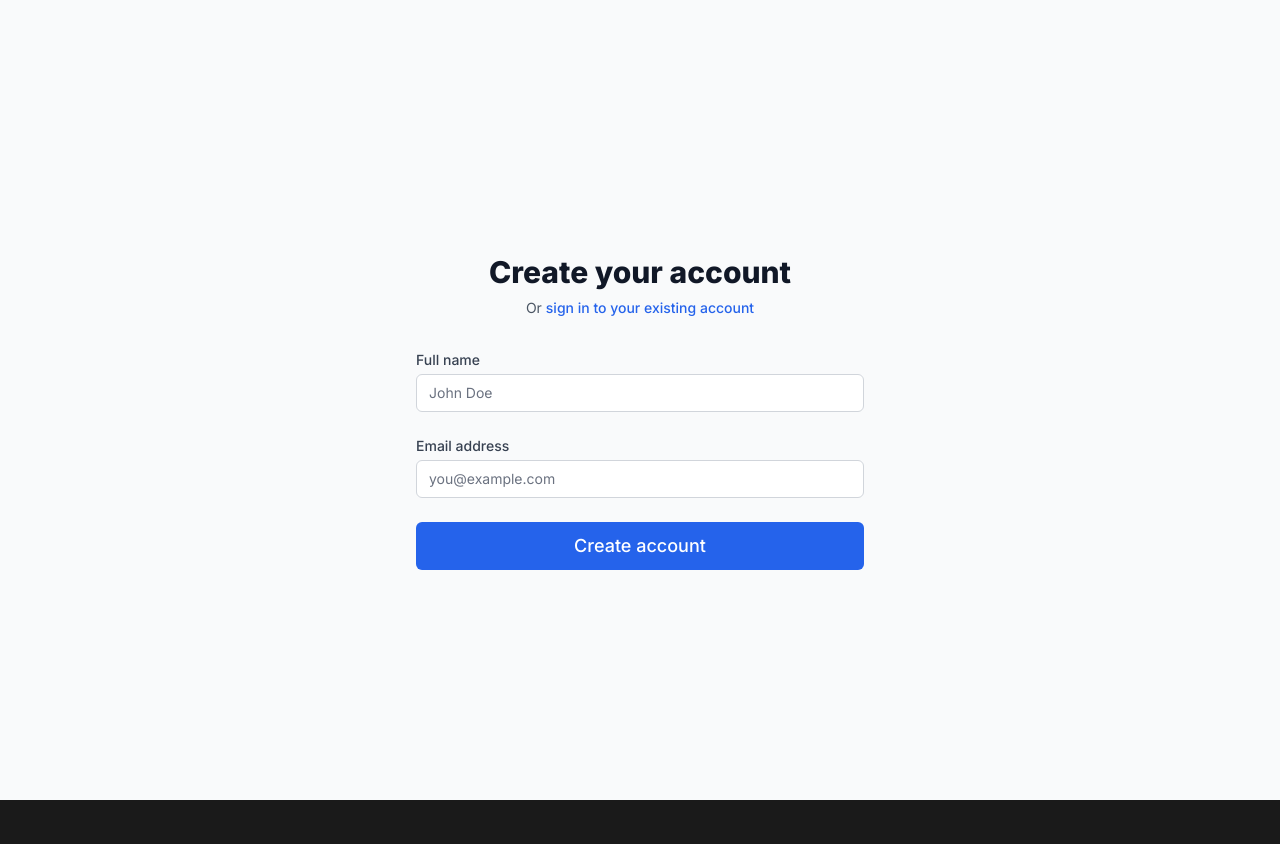
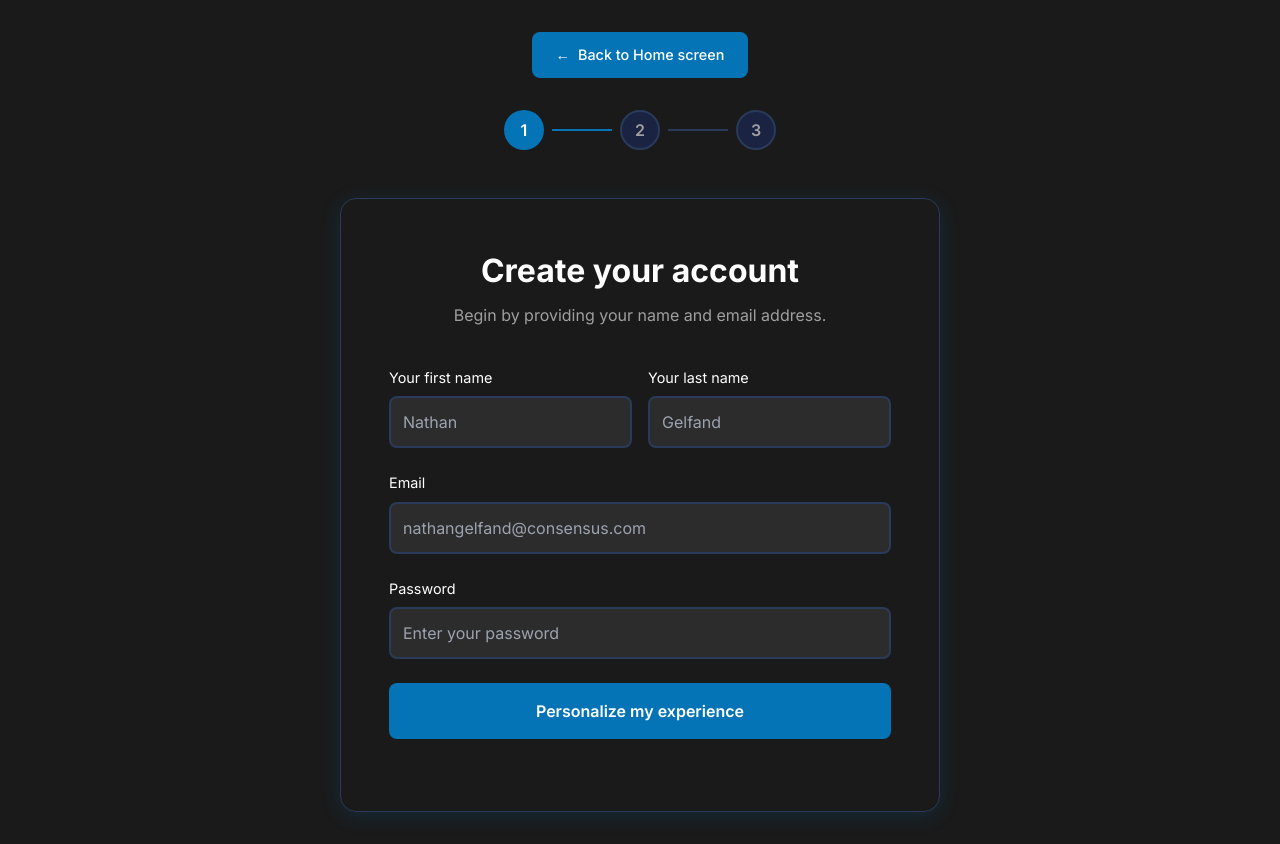
Before and after one commit to alanNEF/Consensus, a Next.js app: page /create-account in a window 1280 px wide. Before the commit the page ends 800 px from the top, so only its background shows below. Built offline with nearby package versions, Linux system fonts and the light colour scheme.

Commit message:
Added create account UI

```diff
--- /dev/null
+++ b/app/(auth)/create-account/create-account.css
@@ -0,0 +1,248 @@
+.createAccountContainer {
+  min-height: 100vh;
+  background: #1a1a1a;
+  padding: 2rem 1rem;
+  position: relative;
+}
+
+.createAccountContent {
+  max-width: 600px;
+  margin: 0 auto;
+  position: relative;
+  z-index: 1;
+}
+
+.backButtonContainer {
+  display: flex;
+  justify-content: center;
+  margin-bottom: 2rem;
+}
+
+.backButton {
+  display: inline-flex;
+  align-items: center;
+  gap: 0.5rem;
+  padding: 0.75rem 1.5rem;
+  background-color: #0474b6;
+  color: white;
+  border-radius: 8px;
+  text-decoration: none;
+  font-size: 0.9rem;
+  font-weight: 500;
+  transition: all 0.3s ease;
+  position: relative;
+  overflow: hidden;
+}
+
+.backButton::before {
+  content: "";
+  position: absolute;
+  top: 0;
+  left: -100%;
+  width: 100%;
+  height: 100%;
+  background: linear-gradient(90deg,
+      transparent,
+      rgba(255, 255, 255, 0.3),
+      transparent);
+  transition: left 0.5s ease;
+}
+
+.backButton:hover::before {
+  left: 100%;
+}
+
+.backButton:hover {
+  background-color: #0365a0;
+  box-shadow: 0 4px 12px rgba(4, 116, 182, 0.4);
+  transform: translateY(-1px);
+}
+
+.backButton:active {
+  transform: translateY(0);
+}
+
+.progressIndicator {
+  display: flex;
+  align-items: center;
+  justify-content: center;
+  gap: 0.5rem;
+  margin-bottom: 3rem;
+}
+
+.progressStep {
+  width: 40px;
+  height: 40px;
+  border-radius: 50%;
+  display: flex;
+  align-items: center;
+  justify-content: center;
+  color: white;
+  font-weight: 600;
+  font-size: 1rem;
+}
+
+.progressStepActive {
+  background-color: #0474b6;
+}
+
+.progressStepInactive {
+  background: #1a2342;
+  border: 2px solid #2a3a5a;
+  color: #9f9f9f;
+}
+
+.progressLine {
+  width: 60px;
+  height: 2px;
+}
+
+.progressLineActive {
+  background-color: #0474b6;
+}
+
+.progressLineInactive {
+  background: #2a3a5a;
+}
+
+.formCard {
+  background: transparent;
+  border-radius: 16px;
+  padding: 3rem;
+  box-shadow: 0 4px 20px rgba(4, 116, 182, 0.2);
+  border: 1px solid #2a3a5a;
+}
+
+.formHeader {
+  text-align: center;
+  margin-bottom: 2.5rem;
+}
+
+.formTitle {
+  font-size: 2rem;
+  font-weight: bold;
+  color: white;
+  margin-bottom: 0.5rem;
+}
+
+.formSubtitle {
+  font-size: 1rem;
+  color: #9f9f9f;
+}
+
+.nameFieldsContainer {
+  display: grid;
+  grid-template-columns: 1fr 1fr;
+  gap: 1rem;
+  margin-bottom: 1.5rem;
+}
+
+.formGroup {
+  margin-bottom: 1.5rem;
+}
+
+.formLabel {
+  display: block;
+  color: white;
+  font-size: 0.9rem;
+  margin-bottom: 0.5rem;
+}
+
+.formInput {
+  width: 100%;
+  padding: 0.75rem;
+  background-color: #2c2c2c;
+  border: 2px solid #2a3a5a;
+  border-radius: 8px;
+  color: white;
+  font-size: 1rem;
+  outline: none;
+  transition: border-color 0.2s, box-shadow 0.2s;
+}
+
+.formInput:focus {
+  border-color: #0474b6;
+  box-shadow: 0 0 0 3px rgba(4, 116, 182, 0.1);
+}
+
+.errorMessage {
+  color: #ff4444;
+  font-size: 0.875rem;
+  text-align: center;
+  margin-bottom: 1rem;
+}
+
+.submitButton {
+  width: 100%;
+  padding: 1rem;
+  background-color: #0474b6;
+  color: white;
+  border: none;
+  border-radius: 8px;
+  font-size: 1rem;
+  font-weight: 600;
+  cursor: pointer;
+  margin-bottom: 1.5rem;
+  transition: all 0.3s ease;
+  position: relative;
+  overflow: hidden;
+}
+
+.submitButton::before {
+  content: "";
+  position: absolute;
+  top: 0;
+  left: -100%;
+  width: 100%;
+  height: 100%;
+  background: linear-gradient(90deg,
+      transparent,
+      rgba(255, 255, 255, 0.3),
+      transparent);
+  transition: left 0.5s ease;
+}
+
+.submitButton:hover:not(:disabled)::before {
+  left: 100%;
+}
+
+.submitButton:hover:not(:disabled) {
+  background-color: #0365a0;
+  box-shadow: 0 4px 12px rgba(4, 116, 182, 0.4);
+  transform: translateY(-1px);
+}
+
+.submitButton:active:not(:disabled) {
+  transform: translateY(0);
+}
+
+.submitButton:disabled {
+  opacity: 0.6;
+  cursor: not-allowed;
+  transform: none;
+}
+
+.submitButton:disabled::before {
+  display: none;
+}
+
+.otherMethodsContainer {
+  text-align: center;
+}
+
+.otherMethodsButton {
+  background: none;
+  border: none;
+  color: white;
+  font-size: 0.9rem;
+  cursor: pointer;
+  display: inline-flex;
+  align-items: center;
+  gap: 0.25rem;
+  padding: 0.5rem;
+  transition: color 0.2s;
+}
+
+.otherMethodsButton:hover {
+  color: #0474b6;
+}
--- a/app/(auth)/create-account/page.tsx
+++ b/app/(auth)/create-account/page.tsx
@@ -2,14 +2,19 @@
 
 import { signIn } from "next-auth/react";
 import { useState } from "react";
-import Button from "@/components/ui/button";
+import { useRouter } from "next/navigation";
+import Link from "next/link";
+import "./create-account.css";
 
 export default function CreateAccountPage() {
+  const router = useRouter();
+  const [firstName, setFirstName] = useState("");
+  const [lastName, setLastName] = useState("");
+  const [organisation, setOrganisation] = useState("");
   const [email, setEmail] = useState("");
-  const [name, setName] = useState("");
   const [isLoading, setIsLoading] = useState(false);
   const [error, setError] = useState("");
-
+  const [password, setPassword] = useState("");
   const handleSubmit = async (e: React.FormEvent) => {
     e.preventDefault();
     setIsLoading(true);
@@ -38,47 +43,84 @@ export default function CreateAccountPage() {
   };
 
   return (
-    <div className="min-h-screen flex items-center justify-center bg-gray-50 py-12 px-4 sm:px-6 lg:px-8">
-      <div className="max-w-md w-full space-y-8">
-        <div>
-          <h2 className="mt-6 text-center text-3xl font-extrabold text-gray-900">
+    <div className="createAccountContainer">
+      <div className="createAccountContent">
+        {/* Back to Home screen button */}
+        <div className="backButtonContainer">
+          <Link href="/" className="backButton">
+            <span>←</span>
+            <span>Back to Home screen</span>
+          </Link>
+        </div>
+
+        {/* Progress Indicator */}
+        <div className="progressIndicator">
+          {/* Step 1 - Active */}
+          <div className="progressStep progressStepActive">
+            1
+          </div>
+          <div className="progressLine progressLineActive" />
+          {/* Step 2 - Inactive */}
+          <div className="progressStep progressStepInactive">
+            2
+          </div>
+          <div className="progressLine progressLineInactive" />
+          {/* Step 3 - Inactive */}
+          <div className="progressStep progressStepInactive">
+            3
+          </div>
+        </div>
+
+        {/* Main Form Card */}
+        <div className="formCard">
+          {/* Title and Subtitle */}
+          <div className="formHeader">
+            <h1 className="formTitle">
               Create your account
-          </h2>
-          <p className="mt-2 text-center text-sm text-gray-600">
-            Or{" "}
-            <a
-              href="/login"
-              className="font-medium text-blue-600 hover:text-blue-500"
-            >
-              sign in to your existing account
-            </a>
+            </h1>
+            <p className="formSubtitle">
+              Begin by providing your name and email address.
             </p>
           </div>
-        <form className="mt-8 space-y-6" onSubmit={handleSubmit}>
+
+          <form onSubmit={handleSubmit}>
+            {/* First Name and Last Name - Side by Side */}
+            <div className="nameFieldsContainer">
               <div>
-            <label
-              htmlFor="name"
-              className="block text-sm font-medium text-gray-700"
-            >
-              Full name
+                <label htmlFor="firstName" className="formLabel">
+                  Your first name
                 </label>
                 <input
-              id="name"
-              name="name"
+                  id="firstName"
+                  name="firstName"
                   type="text"
-              autoComplete="name"
-              value={name}
-              onChange={(e) => setName(e.target.value)}
-              className="mt-1 appearance-none relative block w-full px-3 py-2 border border-gray-300 placeholder-gray-500 text-gray-900 rounded-md focus:outline-none focus:ring-blue-500 focus:border-blue-500 focus:z-10 sm:text-sm"
-              placeholder="John Doe"
+                  autoComplete="given-name"
+                  value={firstName}
+                  onChange={(e) => setFirstName(e.target.value)}
+                  className="formInput"
+                  placeholder="Nathan"
                 />
               </div>
               <div>
-            <label
-              htmlFor="email"
-              className="block text-sm font-medium text-gray-700"
-            >
-              Email address
+                <label htmlFor="lastName" className="formLabel">
+                  Your last name
+                </label>
+                <input
+                  id="lastName"
+                  name="lastName"
+                  type="text"
+                  autoComplete="family-name"
+                  value={lastName}
+                  onChange={(e) => setLastName(e.target.value)}
+                  className="formInput"
+                  placeholder="Gelfand"
+                />
+              </div>
+            </div>
+            {/* Email */}
+            <div className="formGroup">
+              <label htmlFor="email" className="formLabel">
+                Email
               </label>
               <input
                 id="email"
@@ -88,26 +130,44 @@ export default function CreateAccountPage() {
                 required
                 value={email}
                 onChange={(e) => setEmail(e.target.value)}
-              className="mt-1 appearance-none relative block w-full px-3 py-2 border border-gray-300 placeholder-gray-500 text-gray-900 rounded-md focus:outline-none focus:ring-blue-500 focus:border-blue-500 focus:z-10 sm:text-sm"
-              placeholder="you@example.com"
+                className="formInput"
+                placeholder="nathangelfand@consensus.com"
               />
             </div>
 
-          {error && (
-            <div className="text-red-600 text-sm text-center">{error}</div>
-          )}
+            {/* Password */}
+            <div className="formGroup">
+              <label htmlFor="password" className="formLabel">
+                Password
+              </label>
+              <input
+                id="password"
+                name="password"
+                type="password"
+                autoComplete="new-password"
+                required
+                value={password}
+                onChange={(e) => setPassword(e.target.value)}
+                className="formInput"
+                placeholder="Enter your password"
+              />
+            </div>
 
-          <div>
-            <Button
+            {/* Error Message */}
+            {error && <div className="errorMessage">{error}</div>}
+
+            {/* Send me verification Code Button */}
+            <button
               type="submit"
-              className="w-full"
               disabled={isLoading}
-              size="lg"
+              className="submitButton"
             >
-              {isLoading ? "Creating account..." : "Create account"}
-            </Button>
+              <span>Personalize my experience</span>
+            </button>
+
+
+          </form>
         </div>
-        </form>
       </div>
     </div>
   );
```
Lines whose indentation alone changed are shown as unchanged.
